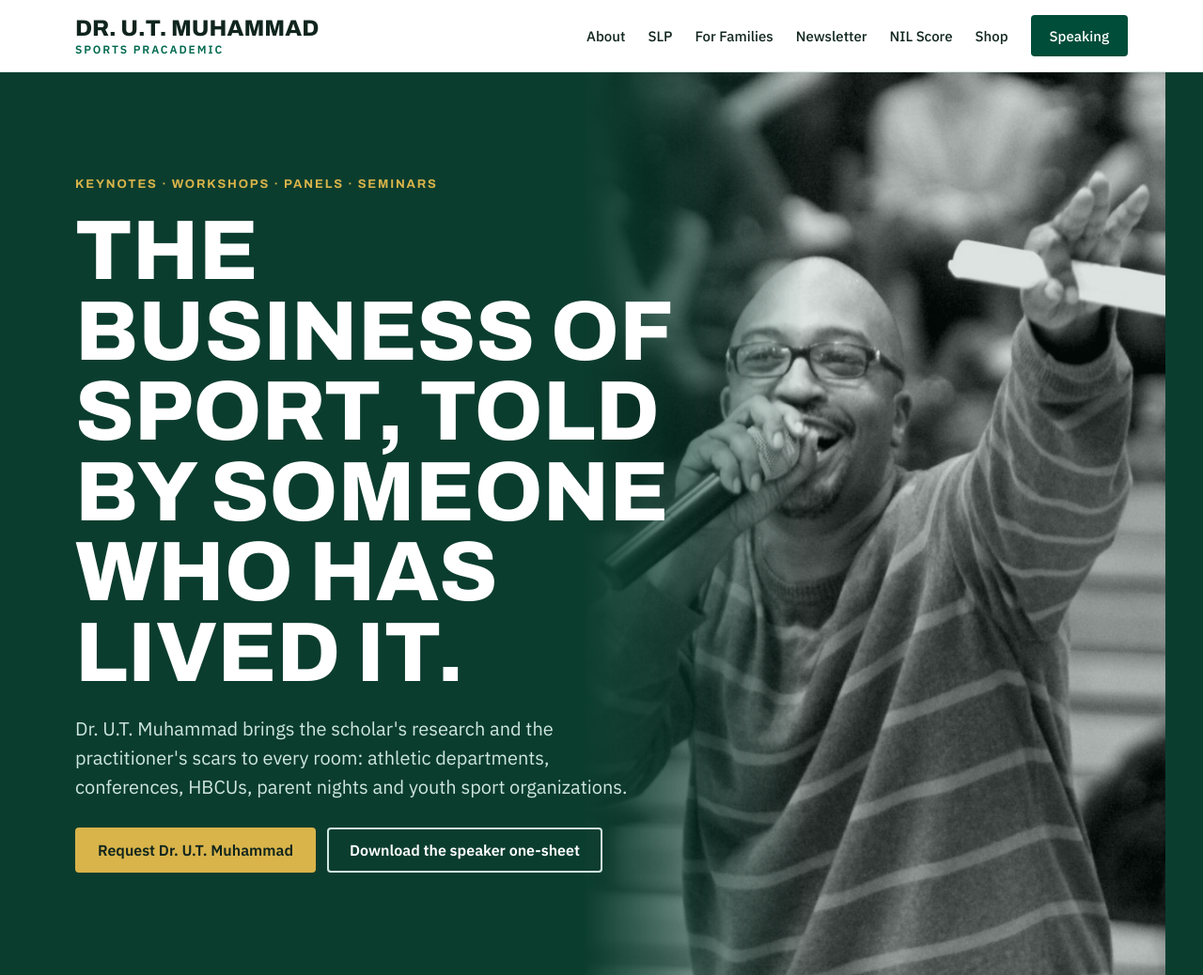
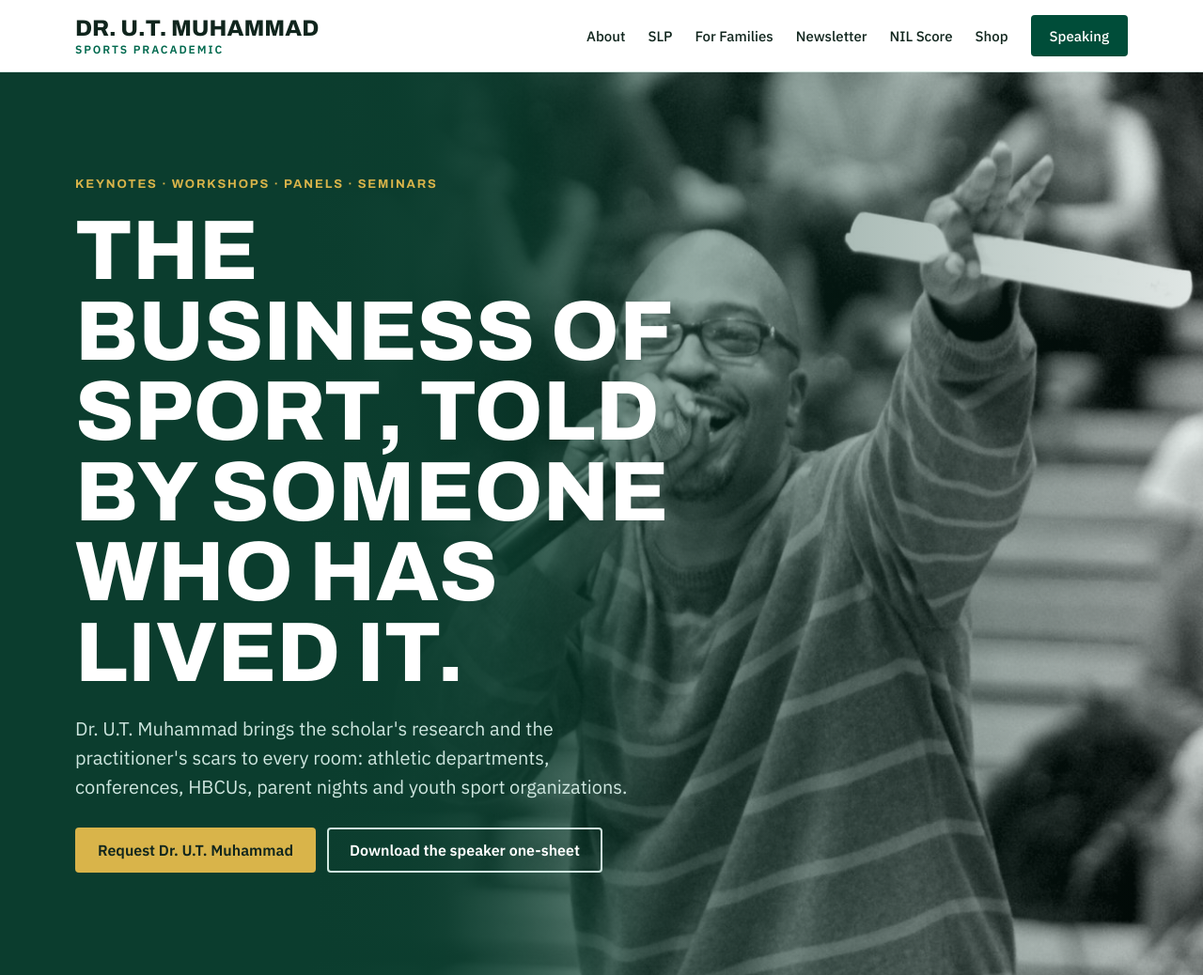
Before and after one commit to professor-ut/umarspeaks.com, a plain HTML site: page speaking.html in a window 1280 px wide. Shown: the top 1038 px of the page at 94% size. Drawn offline with Linux system fonts and the light colour scheme.

Commit message:
Speaking: restore previous hero (photo behind headline, fades into green)
Co-Authored-By: Claude Opus 5.5 <noreply@anthropic.com>
Claude-Session: https://claude.ai/code/session_01S5K1kNounDgq4GaAtvX6of

```diff
--- a/speaking.html
+++ b/speaking.html
@@ -10,12 +10,7 @@
 <link rel="preconnect" href="https://fonts.gstatic.com" crossorigin>
 <link href="https://fonts.googleapis.com/css2?family=Archivo:wdth,wght@62..125,400..900&amp;family=IBM+Plex+Sans:wght@400;500;600&amp;display=swap" rel="stylesheet">
 <link rel="stylesheet" href="/css/styles.css">
-<style>
-.hero-photo{position:absolute;top:0;bottom:0;right:0;width:min(620px,52%);background-repeat:no-repeat;background-size:cover;-webkit-mask-image:linear-gradient(90deg,transparent 0%,#000 38%);mask-image:linear-gradient(90deg,transparent 0%,#000 38%);pointer-events:none}
-.hero-photo::after{content:"";position:absolute;inset:0;background:rgba(11,61,46,.14)}
-.hero-text{position:relative;z-index:1}
-@media (max-width:900px){.hero-photo{width:100%;opacity:.28;-webkit-mask-image:none;mask-image:none}}
-</style>
+<style>@media (max-width:720px){.sp-hero{background:linear-gradient(180deg,rgba(11,61,46,.75),#0B3D2E 70%),url(/assets/ut-muhammad-speaking-bg.jpg?v=3) 85% top/cover no-repeat,#0B3D2E !important}}</style>
 </head>
 <body>
 <div style="min-height:100%;display:flex;flex-direction:column">
@@ -38,10 +33,9 @@
 </div>
 </header>
 
-<section class="sp-hero" style="position:relative;overflow:hidden;color:#FFFFFF;background:#0B3D2E">
-<div class="wrap" style="position:relative;display:flex;flex-wrap:wrap;gap:48px;align-items:center;padding-top:112px;padding-bottom:112px;min-height:560px">
-<div class="hero-photo" role="img" aria-label="Photo of Dr. U.T. Muhammad" style="background-image:url(/assets/ut-muhammad-speaking.jpg);background-position:62% top"></div>
-<div class="hero-text" style="flex:0 1 640px;min-width:0;display:flex;flex-direction:column;gap:22px">
+<section class="sp-hero" style="position:relative;color:#FFFFFF;background:linear-gradient(90deg,#0B3D2E 0%,rgba(11,61,46,.95) 34%,rgba(11,61,46,.45) 56%,rgba(11,61,46,.12) 100%),url(/assets/ut-muhammad-speaking-bg.jpg?v=3) right bottom/auto 100% no-repeat,#0B3D2E">
+<div class="wrap" style="display:flex;flex-wrap:wrap;gap:48px;align-items:center;padding-top:112px;padding-bottom:112px;min-height:560px">
+<div style="flex:0 1 640px;min-width:0;display:flex;flex-direction:column;gap:22px">
 <p class="eyebrow" style="color:#D9B44A">Keynotes · Workshops · Panels · Seminars</p>
 <h1 class="disp hero-h" style="font-size:90px;color:#FFFFFF">The business of sport, told by someone who has lived it.</h1>
 <p style="margin:0;font-size:20px;line-height:1.55;color:#CFE7E0;max-width:600px">Dr. U.T. Muhammad brings the scholar's research and the practitioner's scars to every room: athletic departments, conferences, HBCUs, parent nights and youth sport organizations.</p>
```
Also changed, not shown: assets/ut-muhammad-speaking-bg.jpg (added), assets/ut-muhammad-speaking.jpg (deleted).
